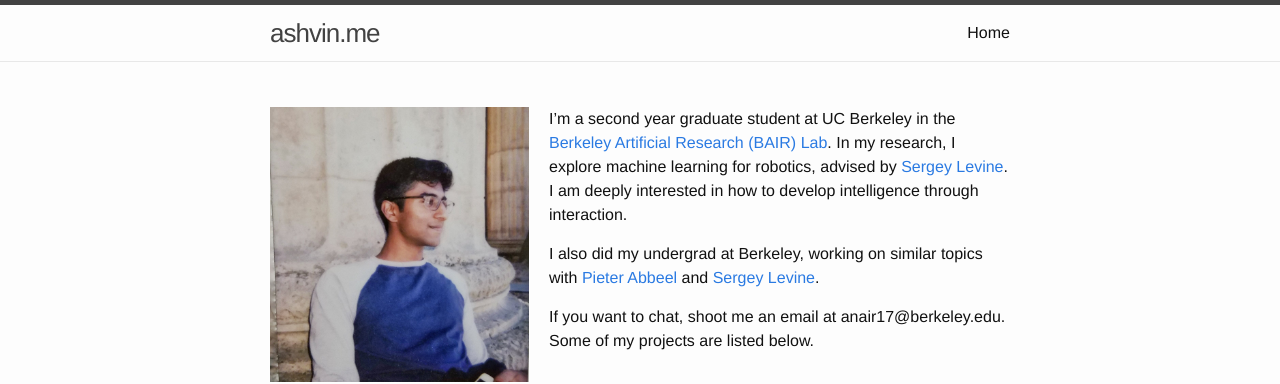
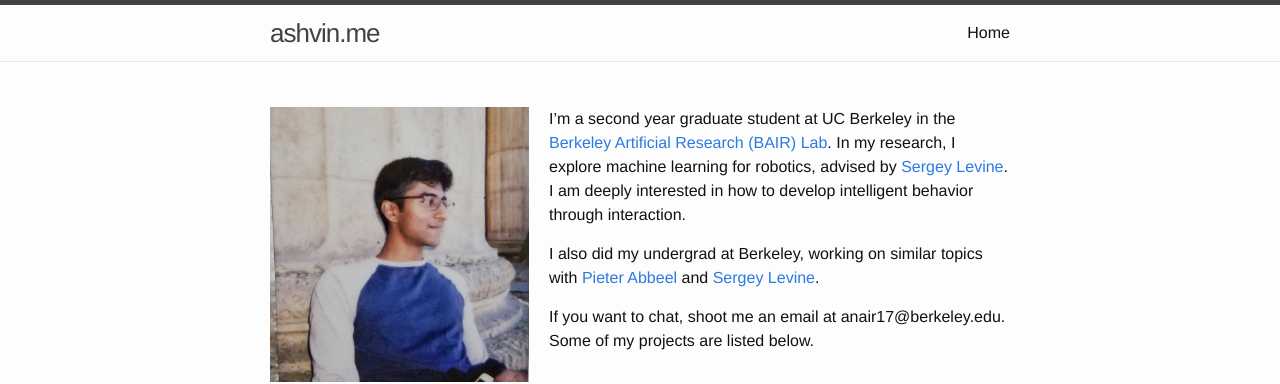
Before and after one commit to anair13/anair13.github.io, a Jekyll site: the page built from index.md, in a window 1280 px wide and 900 px high. Shown: the top 384 px of the window. Built offline with Jekyll 4.4.1, drawn with Linux system fonts in a browser that asks for light colours; nearby versions of some CDN libraries.

Commit message:
update info

```diff
--- a/index.md
+++ b/index.md
@@ -6,7 +6,7 @@ permalink: /
 
 <img src="assets/me.jpg" alt="Me" align="left" style="width: 35%; margin-right: 20px;"/>
 
-I'm a second year graduate student at UC Berkeley in the <a href="http://bair.berkeley.edu/">Berkeley Artificial Research (BAIR) Lab</a>. In my research, I explore machine learning for robotics, advised by <a href="http://people.eecs.berkeley.edu/~svlevine/">Sergey Levine</a>. I am deeply interested in how to develop intelligence through interaction.
+I'm a second year graduate student at UC Berkeley in the <a href="http://bair.berkeley.edu/">Berkeley Artificial Research (BAIR) Lab</a>. In my research, I explore machine learning for robotics, advised by <a href="http://people.eecs.berkeley.edu/~svlevine/">Sergey Levine</a>. I am deeply interested in how to develop intelligent behavior through interaction.
 
 I also did my undergrad at Berkeley, working on similar topics with <a href="http://people.eecs.berkeley.edu/~pabbeel/">Pieter Abbeel</a> and <a href="http://people.eecs.berkeley.edu/~svlevine/">Sergey Levine</a>.
 
```
